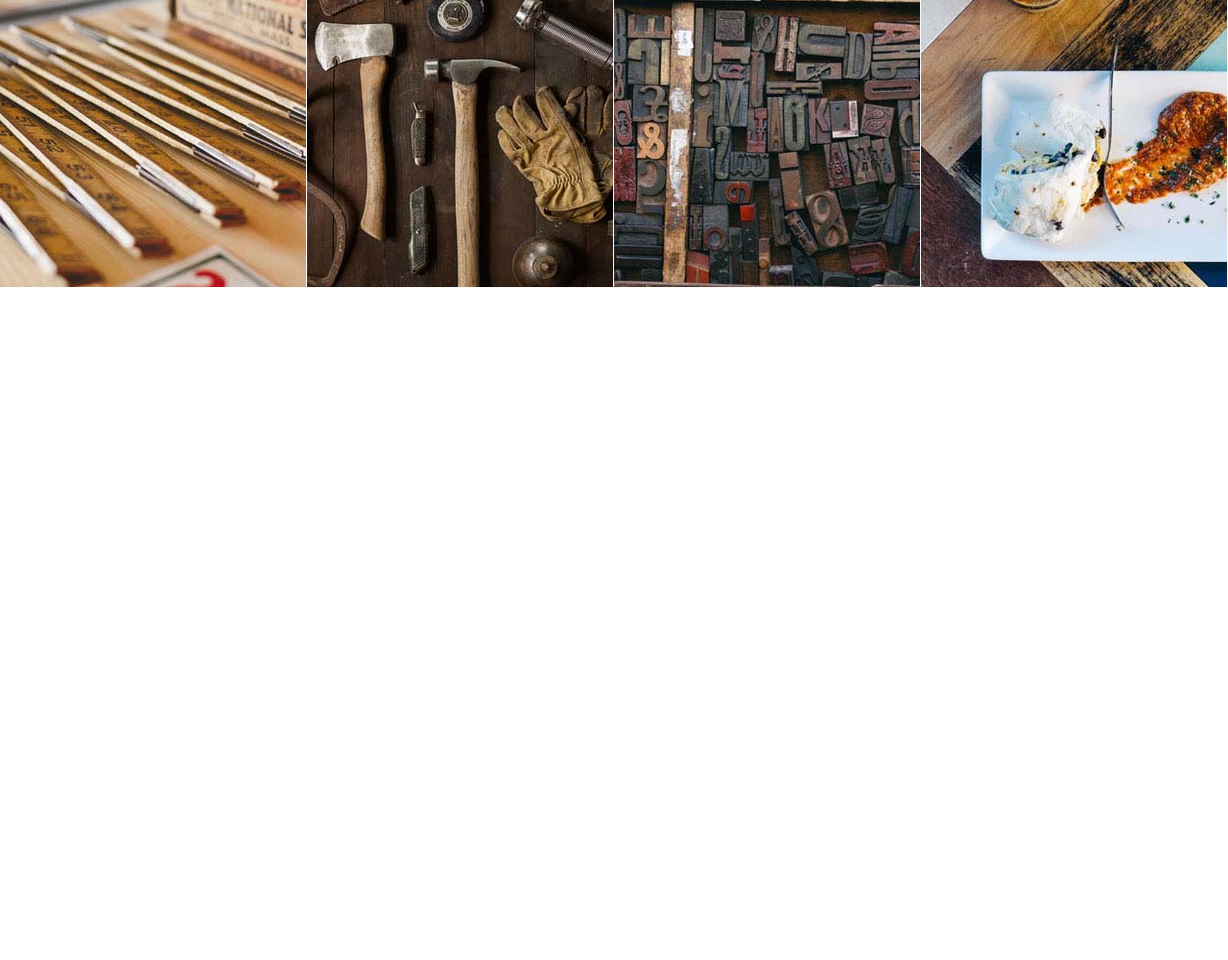
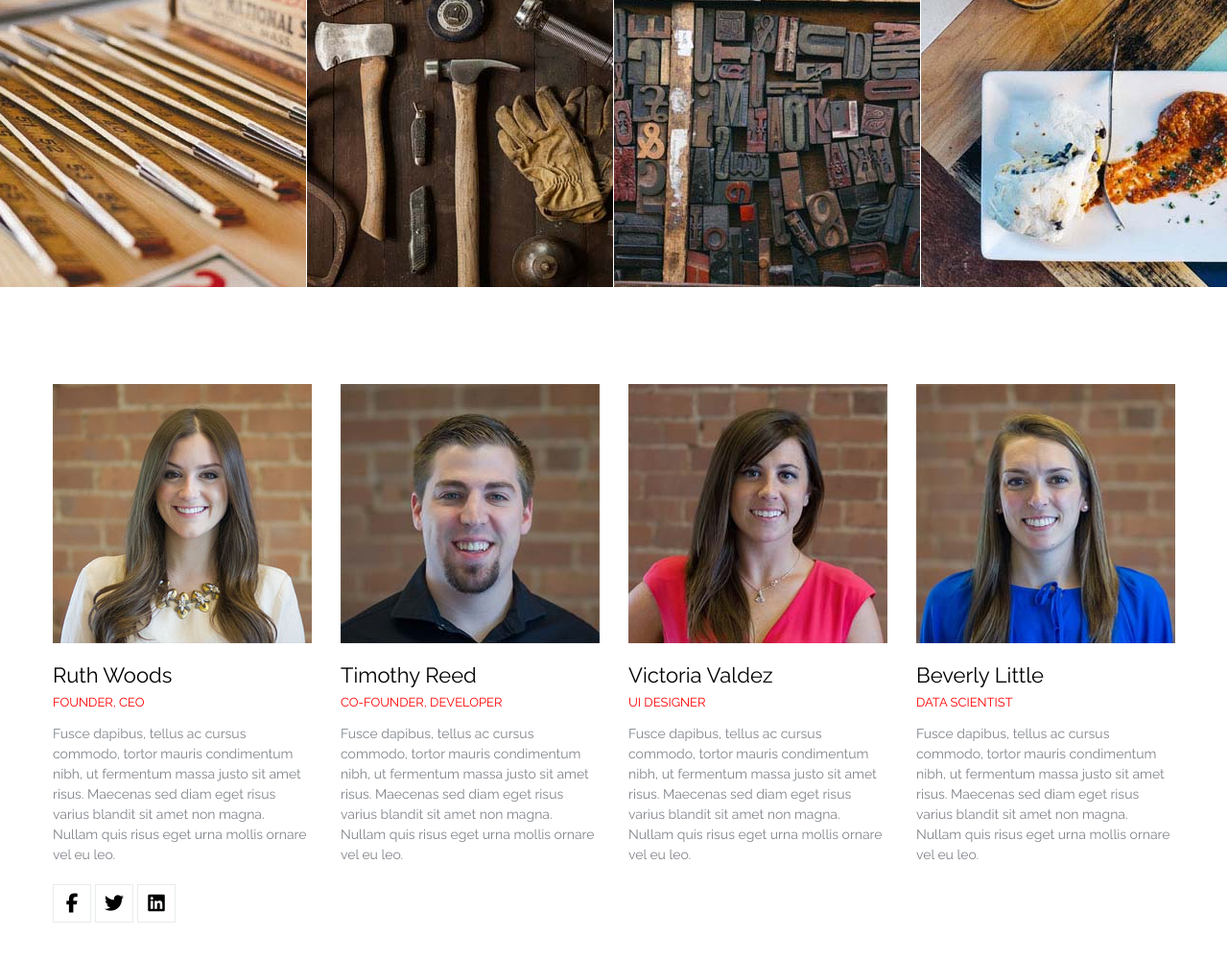
Before and after one commit to egorystuff/Active_Box, a plain HTML site: page index.html in a window 1280 px wide. Shown: the part 1704-2704 px from the top of the page at 96% size. Before the commit the page ends 2004 px from the top, so only its background shows below. Drawn offline with nearby package versions, Linux system fonts and the light colour scheme; files whose address does not match are found by name.

Commit message:
This is a new update. I started creating a new block "team".

```diff
--- a/css/style.css
+++ b/css/style.css
@@ -33,8 +33,9 @@ p {
 /* container ==========================================*/
 .container {
   width: 100%;
-  max-width: 1170px;
+  max-width: 1200px;
   margin: 0 auto;
+  padding: 0 15px;
 }
 
 /* header ==========================================*/
@@ -247,3 +248,67 @@ p {
   font-weight: 700;
   color: white;
 }
+
+/* team========================================*/
+.team {
+  margin: 100px 0 70px 0;
+}
+
+.team_inner {
+  display: flex;
+  flex-wrap: wrap;
+  margin: 0 -15px;
+}
+
+.team_item {
+  width: 25%;
+  padding: 0 15px;
+  margin-bottom: 30px;
+}
+
+.team_photo {
+  display: block;
+  max-width: 100%;
+  height: auto;
+  margin-bottom: 20px;
+}
+
+.team_name {
+  font-size: 22px;
+  color: black;
+  margin-bottom: 8px;
+}
+
+.team_prof {
+  font-size: 13px;
+  color: red;
+  text-transform: uppercase;
+  margin-bottom: 15px;
+}
+
+.team_text {
+  line-height: 1.5;
+  font-size: 14px;
+  margin-bottom: 20px;
+}
+
+/* soicial========================================*/
+.social {
+  display: flex;
+}
+
+.social_item {
+  margin-right: 4px;
+
+  display: flex;
+  justify-content: center;
+  align-items: center;
+  width: 40px;
+  height: 40px;
+  border: 1px solid #e8ecee;
+
+  font-size: 20px;
+  color: black;
+
+  text-decoration: none;
+}
--- a/index.html
+++ b/index.html
@@ -12,6 +12,11 @@
       rel="stylesheet"
     />
     <link rel="stylesheet" href="css/style.css" />
+
+    <script
+      src="https://kit.fontawesome.com/f3019626da.js"
+      crossorigin="anonymous"
+    ></script>
 
     <title>ActiveBox</title>
   </head>
@@ -191,5 +196,84 @@
         </div>
       </div>
     </div>
+
+    <!-- new block -->
+    <div class="team">
+      <div class="container">
+        <div class="team_inner">
+          <div class="team_item">
+            <img class="team_photo" src="images/team/team_1.jpg" alt="" />
+            <div class="team_name">Ruth Woods</div>
+            <div class="team_prof">Founder, CEO</div>
+            <div class="team_text">
+              <p>
+                Fusce dapibus, tellus ac cursus commodo, tortor mauris
+                condimentum nibh, ut fermentum massa justo sit amet risus.
+                Maecenas sed diam eget risus varius blandit sit amet non magna.
+                Nullam quis risus eget urna mollis ornare vel eu leo.
+              </p>
+            </div>
+            <div class="social">
+              <a class="social_item" href="#">
+                <i class="fa-brands fa-facebook-f"></i>
+              </a>
+
+              <a class="social_item" href="#">
+                <i class="fa-brands fa-twitter"></i>
+              </a>
+
+              <a class="social_item" href="#">
+                <i class="fa-brands fa-linkedin"></i>
+              </a>
+            </div>
+          </div>
+
+          <div class="team_item">
+            <img class="team_photo" src="images/team/team_2.jpg" alt="" />
+            <div class="team_name">Timothy Reed</div>
+            <div class="team_prof">Co-Founder, Developer</div>
+            <div class="team_text">
+              <p>
+                Fusce dapibus, tellus ac cursus commodo, tortor mauris
+                condimentum nibh, ut fermentum massa justo sit amet risus.
+                Maecenas sed diam eget risus varius blandit sit amet non magna.
+                Nullam quis risus eget urna mollis ornare vel eu leo.
+              </p>
+            </div>
+            <div class="team_social"></div>
+          </div>
+
+          <div class="team_item">
+            <img class="team_photo" src="images/team/team_3.jpg" alt="" />
+            <div class="team_name">Victoria Valdez</div>
+            <div class="team_prof">UI Designer</div>
+            <div class="team_text">
+              <p>
+                Fusce dapibus, tellus ac cursus commodo, tortor mauris
+                condimentum nibh, ut fermentum massa justo sit amet risus.
+                Maecenas sed diam eget risus varius blandit sit amet non magna.
+                Nullam quis risus eget urna mollis ornare vel eu leo.
+              </p>
+            </div>
+            <div class="team_social"></div>
+          </div>
+
+          <div class="team_item">
+            <img class="team_photo" src="images/team/team_4.jpg" alt="" />
+            <div class="team_name">Beverly Little</div>
+            <div class="team_prof">Data Scientist</div>
+            <div class="team_text">
+              <p>
+                Fusce dapibus, tellus ac cursus commodo, tortor mauris
+                condimentum nibh, ut fermentum massa justo sit amet risus.
+                Maecenas sed diam eget risus varius blandit sit amet non magna.
+                Nullam quis risus eget urna mollis ornare vel eu leo.
+              </p>
+            </div>
+            <div class="team_social"></div>
+          </div>
+        </div>
+      </div>
+    </div>
   </body>
 </html>
```
Also changed, not shown: images/team/team_1.jpg (added), images/team/team_2.jpg (added), images/team/team_3.jpg (added), images/team/team_4.jpg (added).
